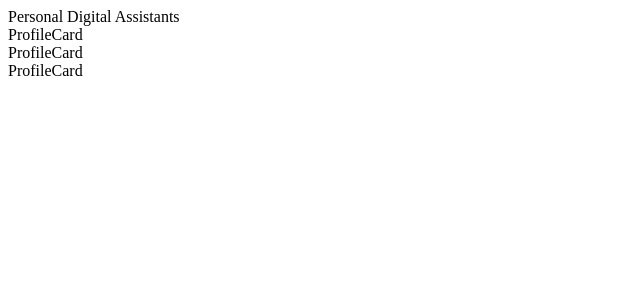
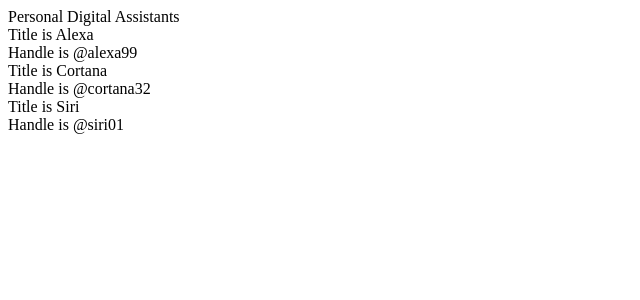
Before and after one commit to blksmk8483/Personal-Digital-Assistants, a React (Create React App) app in the folder pdas/: page / in a window 1280 px wide. Shown: the top 300 px of the page, without its empty margins (0-640 px from the left). Built offline with nearby package versions, Linux system fonts and the light colour scheme.

Commit message:
Added the profile cards

```diff
--- a/pdas/src/App.js
+++ b/pdas/src/App.js
@@ -5,9 +5,9 @@
         <div>
             <div>Personal Digital Assistants</div>
 
-            <ProfileCard />
-            <ProfileCard />
-            <ProfileCard />
+            <ProfileCard title="Alexa" handle="@alexa99" />
+            <ProfileCard title="Cortana" handle="@cortana32" />
+            <ProfileCard title="Siri" handle="@siri01" />
         </div>
     );
 }
--- a/pdas/src/ProfileCard.js
+++ b/pdas/src/ProfileCard.js
@@ -1,5 +1,20 @@
-function ProfileCard() {
-    return <div>ProfileCard</div>
+function ProfileCard({title, handle }) {
+    // ------ I could write this either way, this just get the code lines down by a few more bits... ------
+    // OPTION 1 - how I could write this
+    // const title = props.title;
+    // const handle = props.handle;
+
+     // OPTION 2 - how I could write this
+    // const { title, handle } = props;
+
+    // OPTION 3 - I could list the variables I want inside the argument list on line 1
+
+    return (
+        <div>
+            <div>Title is {title}</div>
+            <div>Handle is {handle}</div>
+        </div>
+    );
 }
 
 export default ProfileCard;
```
